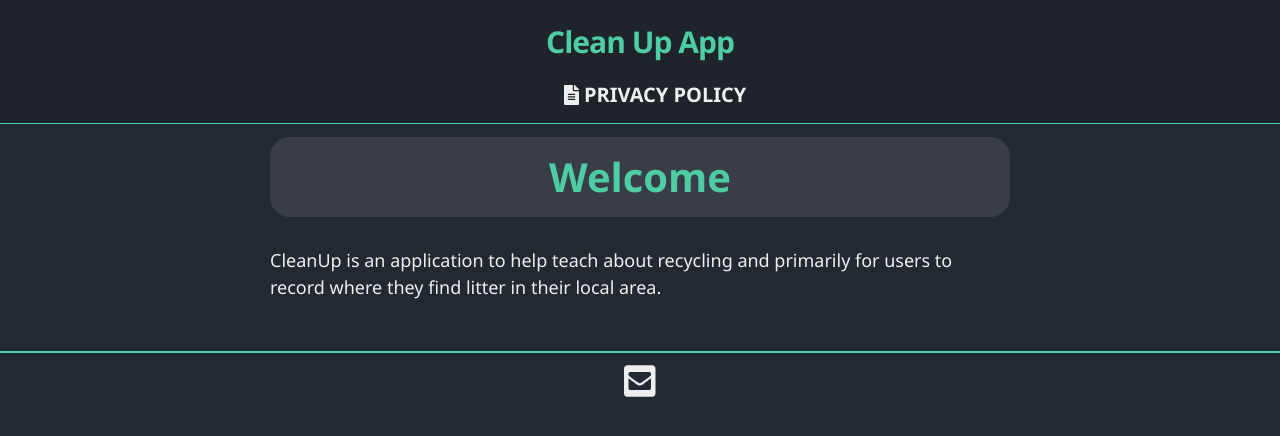
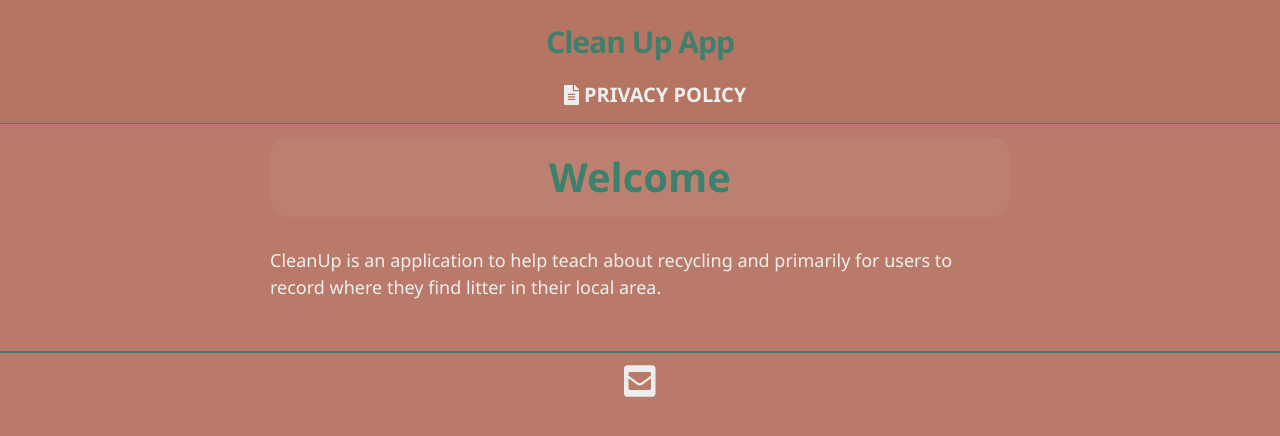
Before and after one commit to zar67/SOWA-Project, a Jekyll site: the page built from docs/index.html, in a window 1280 px wide. Shown: the top 436 px of the page. Built offline with Jekyll 4.4.1, drawn with Linux system fonts in a browser that asks for light colours; nearby versions of some CDN libraries.

Commit message:
css update

```diff
--- a/docs/css/main.css
+++ b/docs/css/main.css
@@ -13,7 +13,7 @@ dl, dd, ol, ul, figure {
 body {
   font: 400 18px/1.5 "Segoe UI", Tahoma, Geneva, Verdana, sans-serif;
   color: #eeeeee;
-  background-color: #232931;
+  background-color: #b97a69;
   -webkit-text-size-adjust: 100%;
   -webkit-font-feature-settings: "kern" 1;
   -moz-font-feature-settings: "kern" 1;
@@ -62,7 +62,7 @@ li > ol {
 h1, h2, h3, h4, h5, h6 {
   margin-top: 12px;
   font-weight: 400;
-  color: #4ecca3;
+  color: #3C816D;
   font-weight: bold; }
 
 /**
@@ -72,7 +72,7 @@ a {
   color: #eeeeee;
   text-decoration: none; }
   a:hover {
-    color: #4ecca3;
+    color: #3C816D;
     transition: all 0.5s ease-out; }
 
 /**
@@ -94,7 +94,7 @@ blockquote {
 pre,
 code {
   font-size: 15px;
-  border: 2px solid #4ecca3;
+  border: 2px solid #3C816D;
   border-radius: 10px; }
 
 code {
@@ -148,11 +148,11 @@ pre {
  * Site header
  */
 .site-header {
-  border-top: 5px solid #1f242b;
-  border-bottom: 1px solid #4ecca3;
+  border-top: 5px solid #b67462;
+  border-bottom: 1px solid #3C816D;
   min-height: 56px;
   width: 100%;
-  background-color: #1f242b;
+  background-color: #b67462;
   position: fixed;
   z-index: 99999; }
   @media screen and (max-width: 650px) {
@@ -180,7 +180,7 @@ pre {
   font-weight: bold;
   font-size: 30px;
   padding: 0 20px;
-  color: #4ecca3;
+  color: #3C816D;
   text-align: center;
   line-height: 50px;
   letter-spacing: -1px;
@@ -200,7 +200,7 @@ pre {
     line-height: 1.5;
     text-transform: uppercase; }
     .site-nav .page-link:hover {
-      color: #4ecca3;
+      color: #3C816D;
       transition: all 0.5s ease-out; }
 
 @media screen and (max-width: 650px) {
@@ -210,8 +210,8 @@ pre {
 .sub-nav .sub-nav-content {
   display: none;
   position: absolute;
-  background: #232931;
-  border: 2px solid #4ecca3;
+  background: #b97a69;
+  border: 2px solid #3C816D;
   border-radius: 5px;
   z-index: 1;
   padding: 5px; }
@@ -223,7 +223,7 @@ pre {
   font-size: 20px;
   line-height: 1.5; }
   .sub-nav .sub-page-link:hover {
-    color: #4ecca3;
+    color: #3C816D;
     transition: all 0.5s ease-out; }
 
 .sub-nav:hover .sub-nav-content {
@@ -241,7 +241,7 @@ pre {
 .site-footer {
   text-align: center;
   padding: 10px 0;
-  border-top: 2px solid #4ecca3; }
+  border-top: 2px solid #3C816D; }
 
 /**
  * Page content
@@ -256,7 +256,7 @@ pre {
   padding: 20px 0;
   padding-top: 125px; }
   .page-content h3 {
-    color: #4ecca3;
+    color: #3C816D;
     font-weight: bold; }
   .page-content .iframe-container {
     position: relative;
@@ -282,8 +282,8 @@ pre {
   font-weight: bold;
   padding: 10px;
   margin-top: 25px;
-  color: #4ecca3;
-  background: #393e46;
+  color: #3C816D;
+  background: #bc8070;
   border-radius: 20px;
   text-align: center;
   font-size: 40px; }
@@ -302,7 +302,7 @@ pre {
   list-style: none; }
   .post-list > li {
     margin-bottom: 10px;
-    border-bottom: 2px solid #393e46; }
+    border-bottom: 2px solid #bc8070; }
 
 .blog-list {
   margin-left: 0;
@@ -310,14 +310,14 @@ pre {
   .blog-list > li {
     padding-bottom: 10px;
     margin-bottom: 10px;
-    border-bottom: 2px solid #393e46; }
+    border-bottom: 2px solid #bc8070; }
     .blog-list > li img {
       width: 30%; }
 
 .post-meta {
   font-size: 18px;
   text-align: center;
-  color: #4ecca3;
+  color: #3C816D;
   margin-bottom: 0; }
 
 .post-link {
@@ -328,7 +328,7 @@ pre {
 
 .post-date {
   font-size: 18px;
-  color: #393e46;
+  color: #bc8070;
   font-weight: bold; }
 
 .post-abstract {
@@ -350,14 +350,14 @@ pre {
       opacity: 1; }
     .games .games-list .games-container:hover .games-image {
       opacity: 0.3;
-      border-color: #4ecca3;
-      background-color: #4ecca3;
+      border-color: #3C816D;
+      background-color: #3C816D;
       transition: .5s ease; }
   .games .games-list .games-image {
     height: 100%;
     width: 100%;
-    background-color: #393e46;
-    border: 4px solid #393e46;
+    background-color: #bc8070;
+    border: 4px solid #bc8070;
     border-radius: 20px; }
   .games .games-list .games-link {
     display: block;
@@ -408,12 +408,12 @@ pre {
   padding: 3px 8px;
   margin: 3px 0;
   border-radius: 5px;
-  background: #1f242b; }
+  background: #b67462; }
 
 .games-heading {
   height: 100%;
   width: 100%;
-  color: #4ecca3;
+  color: #3C816D;
   border-radius: 20px;
   text-align: center;
   font-size: 10px;
@@ -430,8 +430,8 @@ pre {
   font-weight: bold;
   padding: 10px;
   margin-bottom: 20px;
-  color: #4ecca3;
-  background: #393e46;
+  color: #3C816D;
+  background: #bc8070;
   border-radius: 20px;
   text-transform: capitalize;
   text-align: center;
@@ -492,7 +492,7 @@ pre {
   .post-content img {
     border-radius: 20px;
     margin-bottom: 10px;
-    border: 5px solid #393e46;
+    border: 5px solid #bc8070;
     display: block;
     margin: 5px auto;
     width: 60%; }
```
